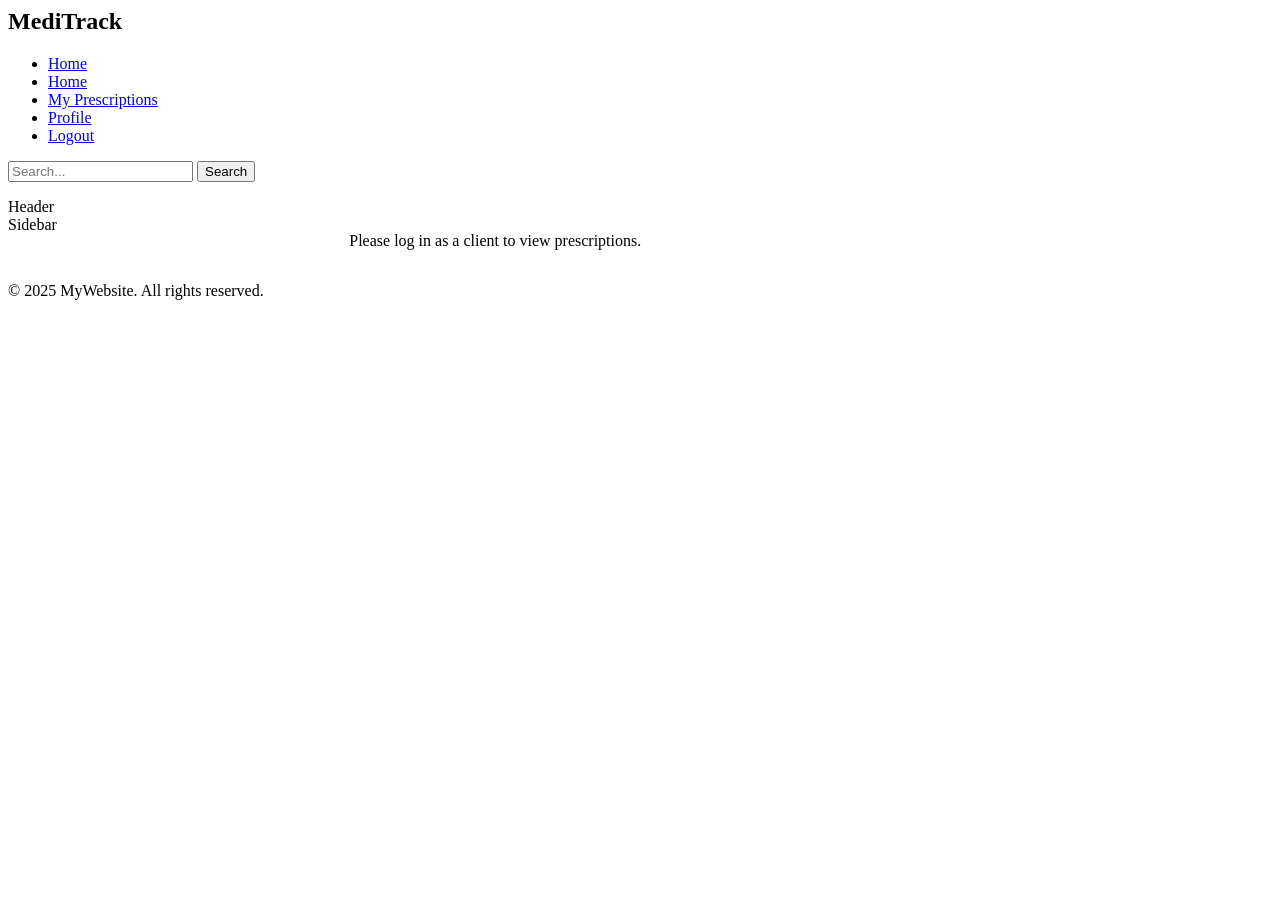
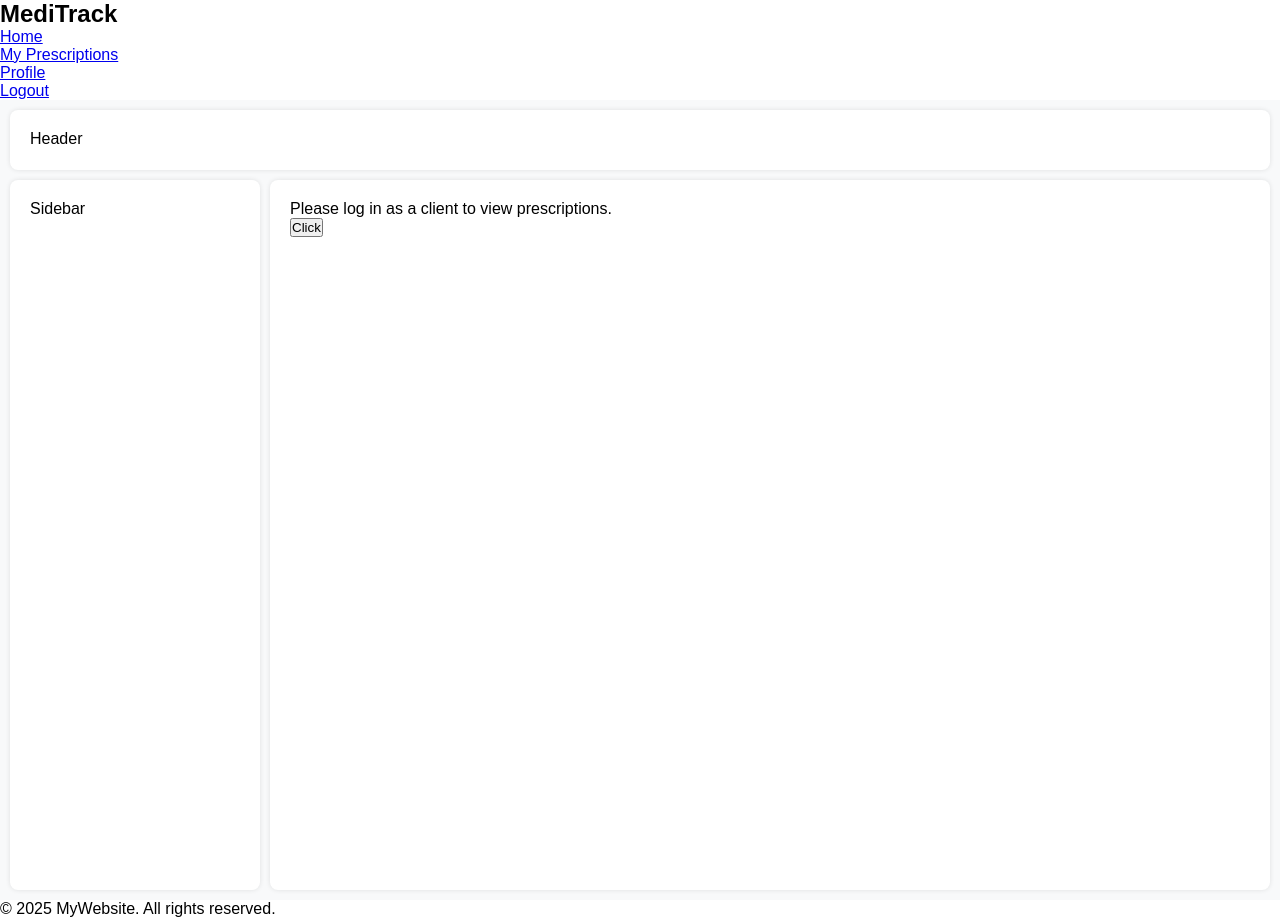
Before and after one commit to moimo1/team-berners-lee, a PHP site: page /view/client/dashboard.php in a window 1280 px wide. Before the commit the page ends 300 px from the top, so only its background shows below. Run offline with PHP 8.4, Linux system fonts and the light colour scheme; data that the repository does not hold is empty.

Commit message:
added test elements and js for testing

```diff
--- a/assets/css/client/dashboard.css
+++ b/assets/css/client/dashboard.css
@@ -1,22 +1,61 @@
+/* Reset basic styles */
+* {
+  box-sizing: border-box;
+  margin: 0;
+  padding: 0;
+}
+
+html, body {
+  height: 100%;
+  font-family: Arial, sans-serif;
+}
+
+/* Main layout */
 .client-dashboard {
-    display: flex;
-    gap: 2%;
-    flex-wrap: wrap;
-    align-content: start;
+  display: grid;
+  grid-template-areas:
+    "header header"
+    "sidebar main";
+  grid-template-columns: 250px 1fr;
+  grid-template-rows: 60px 1fr;
+  height: 100vh;
+  gap: 10px;
+  padding: 10px;
+  background-color: #f8f9fa;
+}
+
+/* Section styles */
+.item {
+  background-color: white;
+  border-radius: 8px;
+  padding: 20px;
+  box-shadow: 0 0 5px rgba(0,0,0,0.1);
+}
+
+/* Area mapping */
+.header {
+  grid-area: header;
+}
+
+.sidebar {
+  grid-area: sidebar;
+}
+
+.main-content {
+  grid-area: main;
+  overflow-y: auto;
+}
+
+/* Optional: make sidebar narrower on small screens */
+@media (max-width: 768px) {
+  .client-dashboard {
+    grid-template-areas:
+      "header"
+      "main";
+    grid-template-columns: 1fr;
   }
 
-  .item:nth-child(1),
-  .item:nth-child(4) {
-    width: 100%;
-    height: 5%;
+  .sidebar {
+    display: none;
   }
-
-  .item:nth-child(2) {
-    width: 25%;
-    height: 75%;
-  }
-
-  .item:nth-child(3) {
-    flex-grow: 1;
-    height: 75%;
-  }
+}
--- a/assets/js/client/get-prescription.js
+++ b/assets/js/client/get-prescription.js
@@ -1,8 +1,19 @@
 document.addEventListener('DOMContentLoaded', () => {
+
+    button = document.getElementById('sample');
+
+    button.addEventListener('click', () => {
+        let container = document.querySelector('.main-content');
+
+        childContainer = document.createElement('div');
+        childContainer.innerHTML = '<p>Hello world.</p>';
+        container.appendChild(childContainer);
+    });
+
     const listContainer = document.querySelector('.prescription-list');
     if (!listContainer) return;
 
-    fetch('../../../controller/get-prescription.php', { credentials: 'same-origin' })
+    fetch('../../controller/get-prescription.php', { credentials: 'same-origin' })
         .then(async res => {
             if (res.status === 401) {
                 listContainer.innerHTML = '<p>Please log in as a client to view prescriptions.</p>';
--- a/includes/navbar.php
+++ b/includes/navbar.php
@@ -6,8 +6,6 @@
     <h1 class="logo">MediTrack</h1>
 
     <ul class="nav-links">
-        <li><a href="/view/client/dashboard.php">Home</a></li>
-
         <?php if ($role === 'pharma'): ?>
             <li><a href="<?=$base ?>/view/pharma/dashboard.php">Home</a></li>
             <li><a href="<?=$base ?>/view/pharma/client-list.php">Patients</a></li>
--- a/view/client/dashboard.php
+++ b/view/client/dashboard.php
@@ -1,15 +1,9 @@
-
-
 <?php
     session_start();
     $role = 'client';
     include '../../includes/navbar.php';
-    include '../../includes/search-bar.php';
 
-    ?>
-
-
-
+?>
 
 <!DOCTYPE html>
 <html lang="en">
@@ -33,6 +27,7 @@
         <!-- all main content elements stay here -->
         <section class="item main-content">
             <div class="prescription-list"></div>
+            <button id="sample">Click</button>
         </section>
 
     </main>
```
